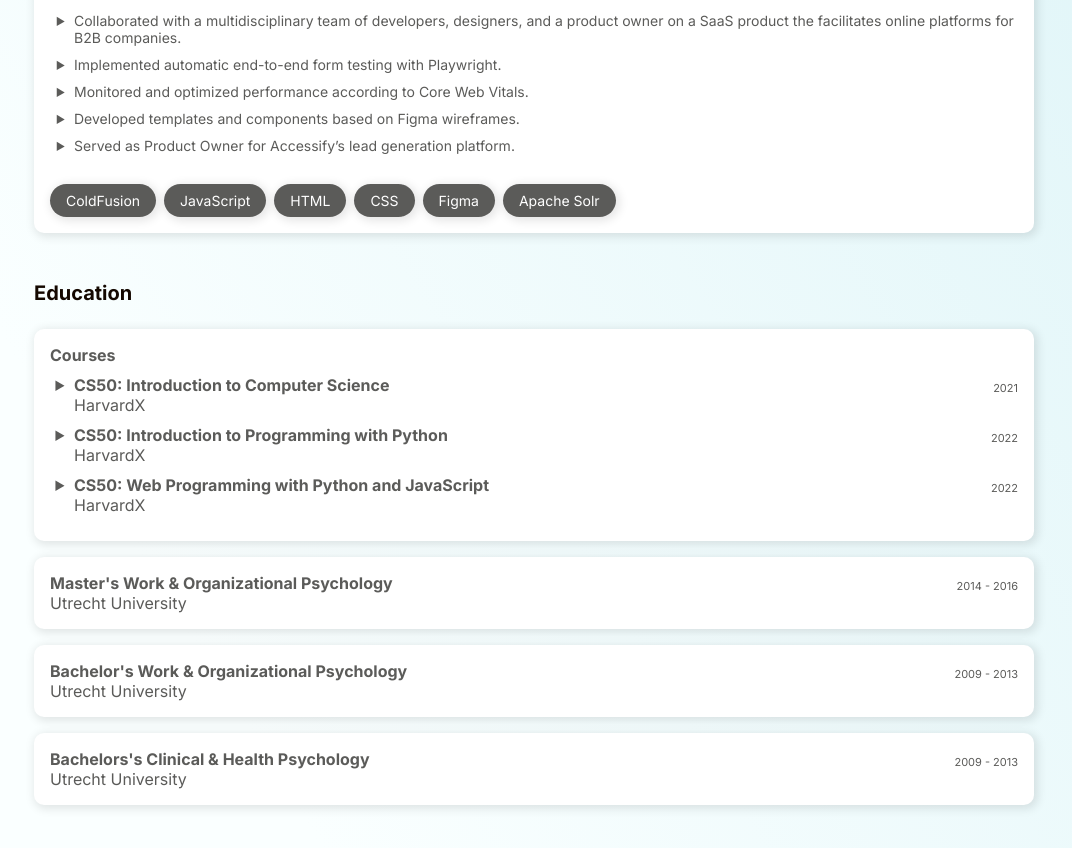
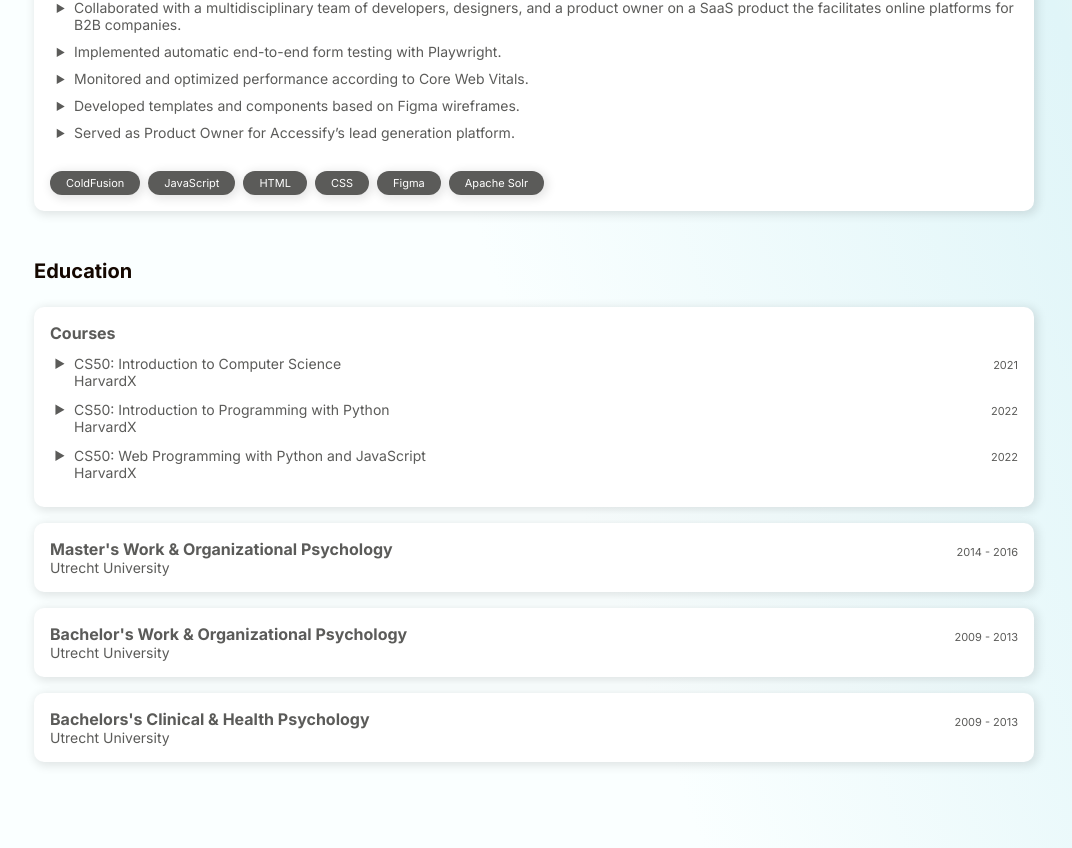
Before and after one commit to crvdam/portfolio_v3, a React (Vite) app in the folder portfolio_v3/: page / in a window 1280 px wide. Shown: the part 1472-2320 px from the top of the page, without its empty margins (106-1178 px from the left). Built offline with nearby package versions, Linux system fonts and the light colour scheme.

Commit message:
education styling tweaks

```diff
--- a/portfolio_v3/src/Main/Main.css
+++ b/portfolio_v3/src/Main/Main.css
@@ -93,7 +93,7 @@ h1 {
 }
 
 .project:hover {
-  transform: scale(1.05);
+  transform: scale(1.025);
 }
 
 .project-title-wrapper {
@@ -115,7 +115,7 @@ h1 {
 .skill {
   border-radius: 100vw;
   background-color: var(--bg-secondary);
-  padding: 0.5rem 1rem;
+  padding: 0.3rem 1rem;
   box-shadow: var(--box-shadow);
 }
 
--- a/portfolio_v3/src/Main/Main.tsx
+++ b/portfolio_v3/src/Main/Main.tsx
@@ -156,12 +156,12 @@ function Main() {
               <br></br>
             </ul>
             <ul className="skill-list">
-              <li className="skill light text-small">ColdFusion</li>
-              <li className="skill light text-small">JavaScript</li>
-              <li className="skill light text-small">HTML</li>
-              <li className="skill light text-small">CSS</li>
-              <li className="skill light text-small">Figma</li>
-              <li className="skill light text-small">Apache Solr</li>
+              <li className="skill light text-tiny">ColdFusion</li>
+              <li className="skill light text-tiny">JavaScript</li>
+              <li className="skill light text-tiny">HTML</li>
+              <li className="skill light text-tiny">CSS</li>
+              <li className="skill light text-tiny">Figma</li>
+              <li className="skill light text-tiny">Apache Solr</li>
             </ul>
           </div>
         </div>
@@ -174,24 +174,30 @@ function Main() {
                 <ul className="styled-list">
                   <li>
                     <div className="function-wrapper">
-                      <h4>CS50: Introduction to Computer Science</h4>
+                      <p className="text-small">
+                        CS50: Introduction to Computer Science
+                      </p>
                       <span className="text-tiny">2021</span>
                     </div>
-                    <p>HarvardX</p>
+                    <p className="text-small">HarvardX</p>
                   </li>
                   <li>
                     <div className="function-wrapper">
-                      <h4>CS50: Introduction to Programming with Python</h4>
+                      <p className="text-small">
+                        CS50: Introduction to Programming with Python
+                      </p>
                       <span className="text-tiny">2022</span>
                     </div>
-                    <p>HarvardX</p>
+                    <p className="text-small">HarvardX</p>
                   </li>
                   <li>
                     <div className="function-wrapper">
-                      <h4>CS50: Web Programming with Python and JavaScript</h4>
+                      <p className="text-small">
+                        CS50: Web Programming with Python and JavaScript
+                      </p>
                       <span className="text-tiny">2022</span>
                     </div>
-                    <p>HarvardX</p>
+                    <p className="text-small">HarvardX</p>
                   </li>
                 </ul>
               </div>
@@ -202,7 +208,7 @@ function Main() {
                   <h4>Master's Work & Organizational Psychology</h4>
                   <span className="text-tiny">2014 - 2016</span>
                 </div>
-                <p>Utrecht University</p>
+                <p className="text-small">Utrecht University</p>
                 <p></p>
               </div>
             </li>
@@ -212,7 +218,7 @@ function Main() {
                   <h4>Bachelor's Work & Organizational Psychology</h4>
                   <span className="text-tiny">2009 - 2013</span>
                 </div>
-                <p>Utrecht University</p>
+                <p className="text-small">Utrecht University</p>
               </div>
             </li>
             <li>
@@ -221,7 +227,7 @@ function Main() {
                   <h4>Bachelors's Clinical & Health Psychology</h4>
                   <span className="text-tiny">2009 - 2013</span>
                 </div>
-                <p>Utrecht University</p>
+                <p className="text-small">Utrecht University</p>
               </div>
             </li>
           </ul>
--- a/portfolio_v3/src/index.css
+++ b/portfolio_v3/src/index.css
@@ -6,13 +6,13 @@
   --bg-secondary: #f8f9fa;
   --clr-header: #212529;
   --clr-text: #495057;
-  /* --clr-border: #f8f9fa; */
+  /* --clr-border: rgb(98, 98, 98); */
   --border-radius: 10px;
   --box-shadow: 2px 2px 10px 2px rgba(0, 0, 0, 0.1);
 
   background: linear-gradient(
-    58deg,
-    var(--bg-gradient-1) 20%,
+    70deg,
+    var(--bg-gradient-1) 40%,
     var(--bg-gradient-2) 70%,
     var(--bg-gradient-3) 100%
   );
@@ -28,7 +28,7 @@
 }
 
 h1 {
-  font-size: 2.75rem;
+  font-size: 2.5rem;
   margin-bottom: 1rem;
   color: var(--clr-header);
 }
```
